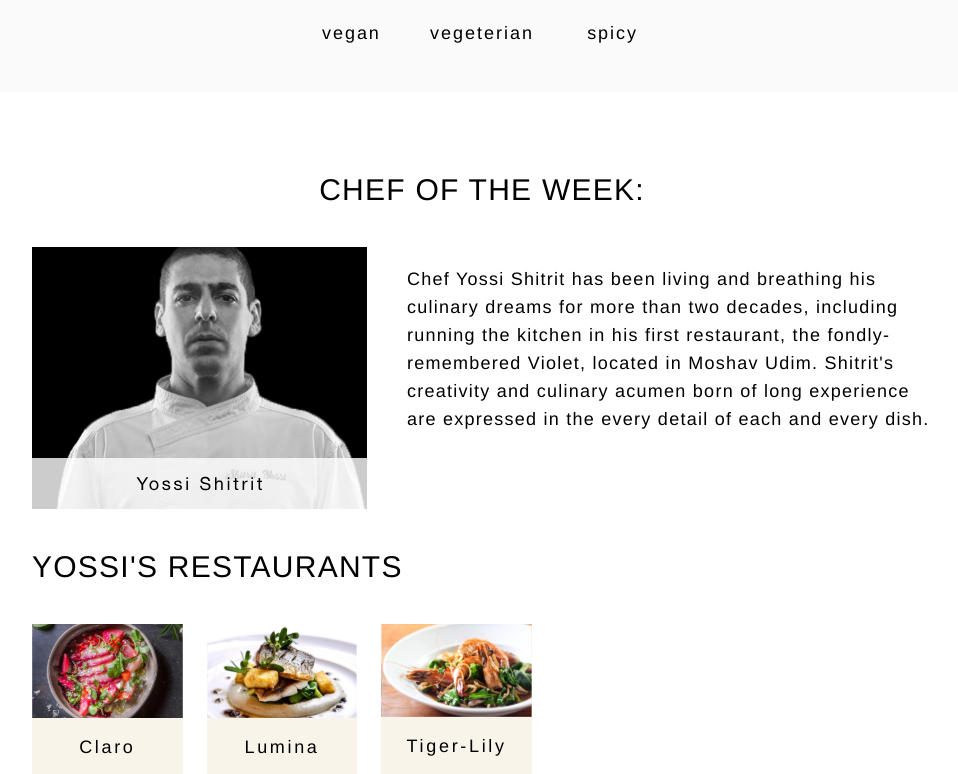
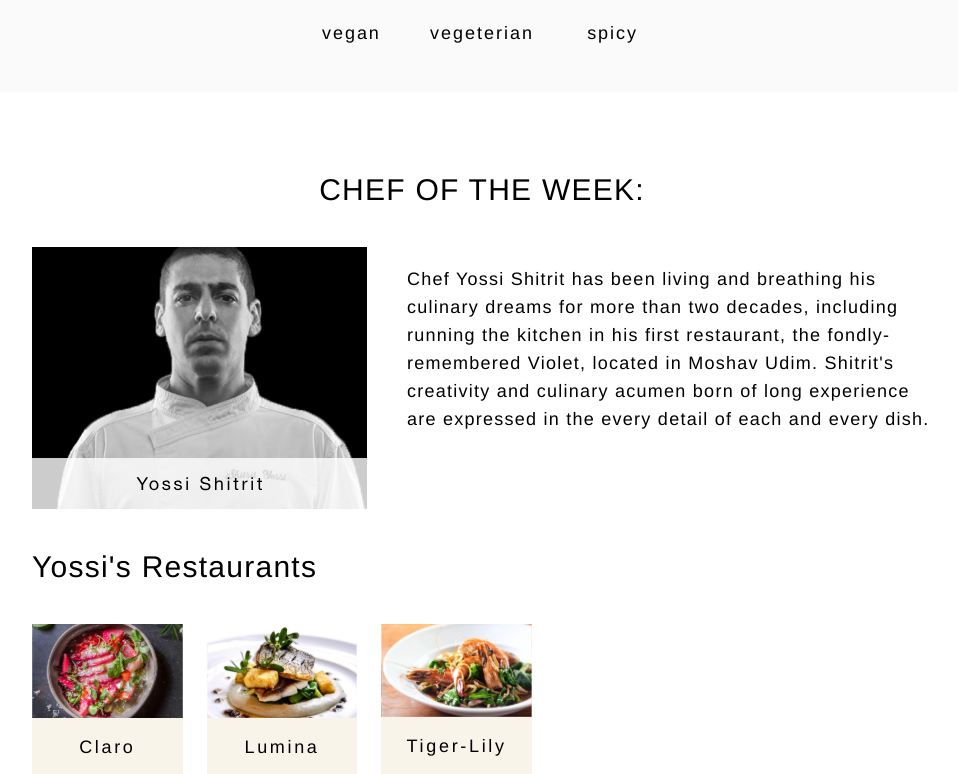
Before and after one commit to idob2/Epicure-home-page, a React (Create React App) app: page / in a window 1280 px wide. Shown: the part 2026-2800 px from the top of the page, without its empty margins (158-1116 px from the left). Built offline with nearby package versions, Linux system fonts and the light colour scheme.

Commit message:
changed upper case in titles

```diff
--- a/src/components/ChefOfTheWeekRestaurants/ChefOfTheWeekRestaurants.scss
+++ b/src/components/ChefOfTheWeekRestaurants/ChefOfTheWeekRestaurants.scss
@@ -11,7 +11,9 @@
   }
 
 }
-
+.chef-name{
+  text-transform: none;
+}
 @include desktop-only {
   .chef-week-resturants-div {
     margin-top:40px;
--- a/src/components/ChefOfTheWeekRestaurants/ChefOfTheWeekRestaurants.tsx
+++ b/src/components/ChefOfTheWeekRestaurants/ChefOfTheWeekRestaurants.tsx
@@ -39,7 +39,7 @@ const ChefOfTheWeekRestaurants = (props: {name:string}) => {
   return (
         <div className="chef-week-resturants-div">
           <div className="chef-of-week-title-div">
-            <h2 className="spacing-1-25" style={{ textAlign: "left" }}>
+            <h2 className="chef-name spacing-1-25" style={{ textAlign: "left" }}>
               {chefName}
             </h2>
           </div>
--- a/src/components/HomeImage/HomeImage.scss
+++ b/src/components/HomeImage/HomeImage.scss
@@ -13,9 +13,6 @@
     object-fit: cover;
   }
   .search-div {
-
-
-
     display: flex;
     flex-direction: column;
     justify-content: center;
@@ -26,6 +23,9 @@
     flex-shrink: 0;
     .inner-search-div {
       max-width: 500px;
+      .image-div-title{
+        text-transform:none;
+      }
       .search-bar {
         width: 100%;
         margin-top: 18px;
--- a/src/components/SignatureOfDishes/SignatureOfDishes.tsx
+++ b/src/components/SignatureOfDishes/SignatureOfDishes.tsx
@@ -30,7 +30,7 @@ const SignatureDishes = () => {
   return (
     <GenericHomeSection className="margin-div" color="#fafafa">
         <div className="signature-main-div">
-          <h2>{signatureHeadLine}</h2>
+          <h2>THE MEANING OF OUR ICONS:</h2>
           <div className="signature-symboles">
             {Symbols.map((dishSymbol: { icon: string; name: string }) => (
               <DishSymbol
```
